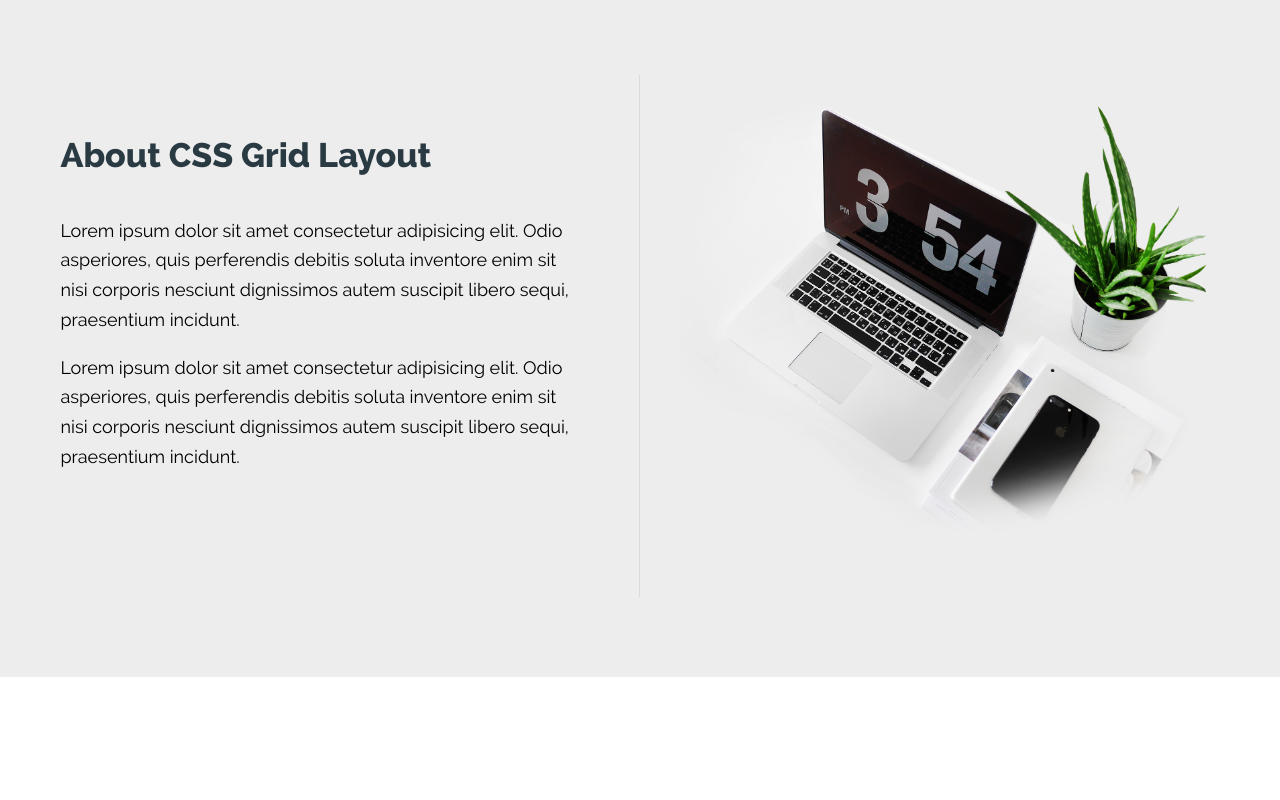
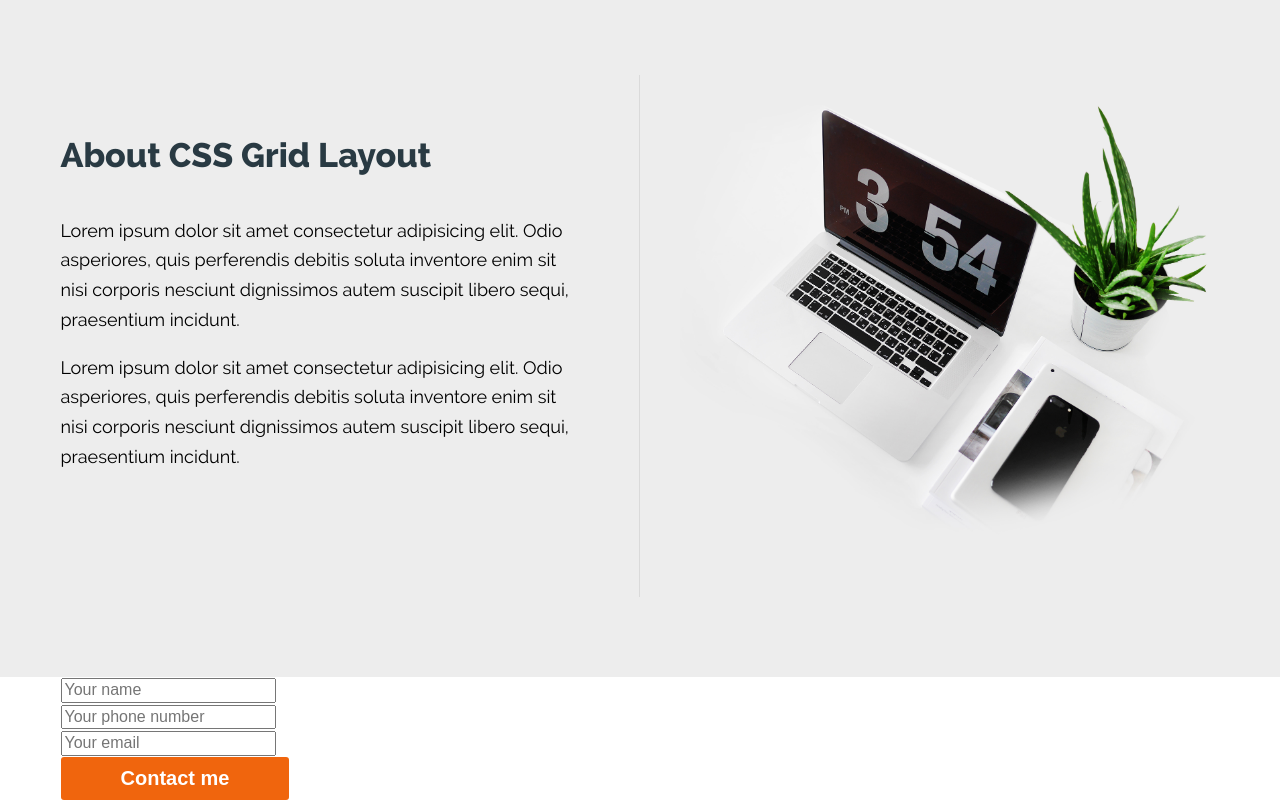
Before and after one commit to AndriiSavchuk/grid-project, a website: page app/index.html in a window 1280 px wide. Shown: the part 1746-2546 px from the top of the page. Before the commit the page ends 2423 px from the top, so only its background shows below. Drawn offline with Linux system fonts and the light colour scheme.

Commit message:
added markup for section contact

```diff
--- a/app/index.html
+++ b/app/index.html
@@ -55,6 +55,17 @@
       </div>
     </section>
 
+    <section id="contact">
+      <div class="container">
+        <form class="grid">
+          <div><input type="text" name="name" placeholder="Your name" required></div>
+          <div><input type="number" name="phone" placeholder="Your phone number"></div>
+          <div><input type="email" name="email" placeholder="Your email" required></div>
+          <div><button class="btn">Contact me</button></div>
+        </form>
+      </div>
+    </section>
+
 
 
   </main>
```
